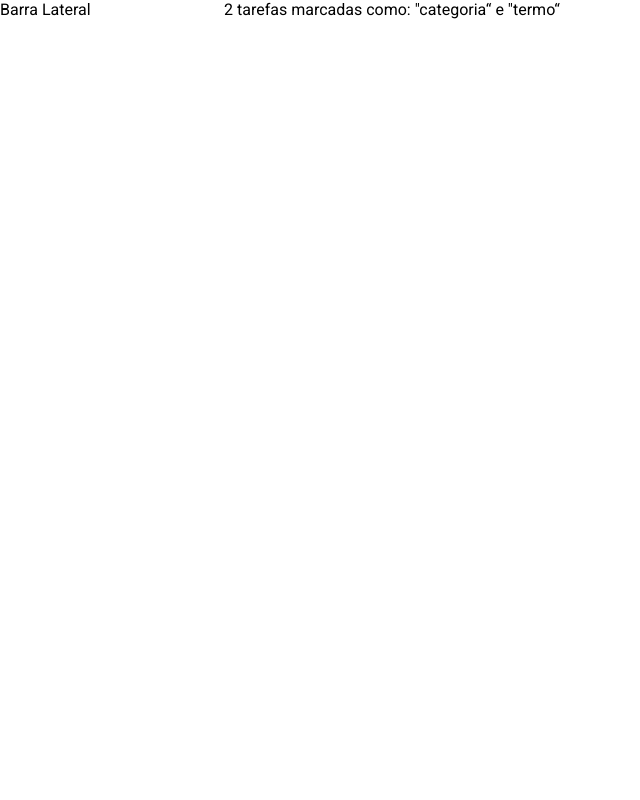
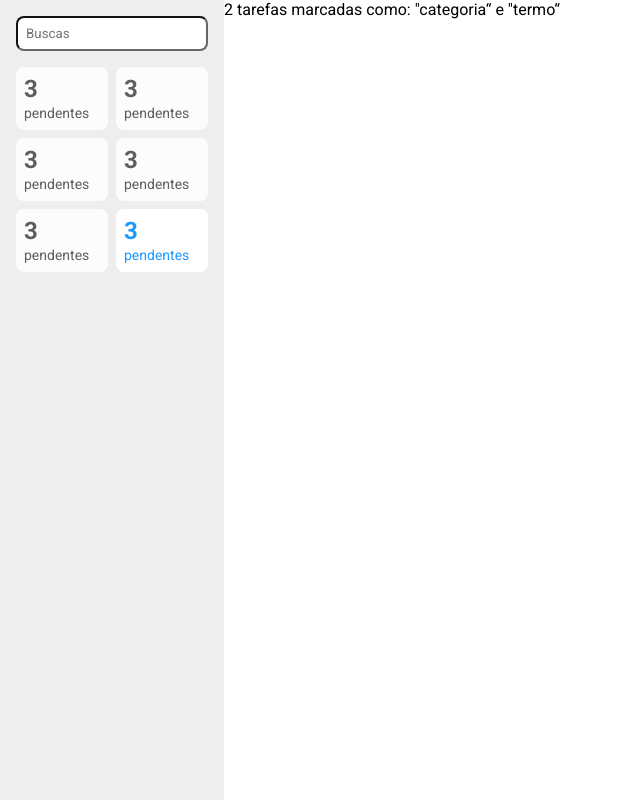
Before and after one commit to Brunolinonsc/AulasEBAC, a React (Create React App) app: page / in a window 1280 px wide. Shown: the whole page, without its empty margins (0-640 px from the left). Built offline with nearby package versions, Linux system fonts and the light colour scheme.

Commit message:
Construndo o componente filtro
 Nesta aula foi construido o componente filtro. o ativo precisa esta com o ? para no ocorrer erro na pasta barra lateral.

```diff
--- /dev/null
+++ b/src/components/FiltroCard/index.tsx
@@ -0,0 +1,12 @@
+import * as S from './styles'
+export type Props = {
+  ativo?: boolean
+}
+const FiltroCard = (props: Props) => (
+  <S.Card ativo={props.ativo}>
+    <S.Contador>3</S.Contador>
+    <S.Label>pendentes</S.Label>
+  </S.Card>
+)
+
+export default FiltroCard
--- /dev/null
+++ b/src/components/FiltroCard/styles.ts
@@ -0,0 +1,17 @@
+import styled from 'styled-components'
+import { Props } from '.'
+export const Card = styled.div<Props>`
+  padding: 8px;
+  border: 1px solid ${(props) => (props.ativo ? '#1e98ff' : '#a1a1a1')} #a1a1a1;
+  background-color: ${(props) => (props.ativo ? '#fff' : '#fcfcfc')};
+  color: ${(props) => (props.ativo ? '#1e98ff' : '#5e5e5e')};
+  border-radius: 8px;
+`
+export const Contador = styled.span`
+  font-weight: bold;
+  font-size: 24px;
+  display: block;
+`
+export const Label = styled.span`
+  font-size: 14px;
+`
--- a/src/containers/BarraLateral/index.tsx
+++ b/src/containers/BarraLateral/index.tsx
@@ -1,3 +1,20 @@
-const BarraLateral = () => <aside>Barra Lateral</aside>
+import FiltroCard from '../../components/FiltroCard'
+import * as S from './styles'
+
+const BarraLateral = () => (
+  <S.Aside>
+    <div>
+      <S.Campo type="text" placeholder="Buscas" />
+      <S.Filtro>
+        <FiltroCard />
+        <FiltroCard />
+        <FiltroCard />
+        <FiltroCard />
+        <FiltroCard />
+        <FiltroCard ativo />
+      </S.Filtro>
+    </div>
+  </S.Aside>
+)
 
 export default BarraLateral
--- /dev/null
+++ b/src/containers/BarraLateral/styles.ts
@@ -0,0 +1,22 @@
+import styled from 'styled-components'
+
+export const Aside = styled.aside`
+  padding: 16px;
+  background-color: #eee;
+  height: 100vh;
+`
+export const Filtro = styled.div`
+  display: grid;
+  grid-template-columns: 1fr 1fr;
+  grid-gap: 8px;
+  margin-top: 16px;
+`
+export const Campo = styled.input`
+  padding: 8px;
+  background-color: #fff;
+  border-radius: 8px;
+  font-wight: bold;
+  color: #666666;
+  border-color: #666666;
+  width: 100%;
+`
```
